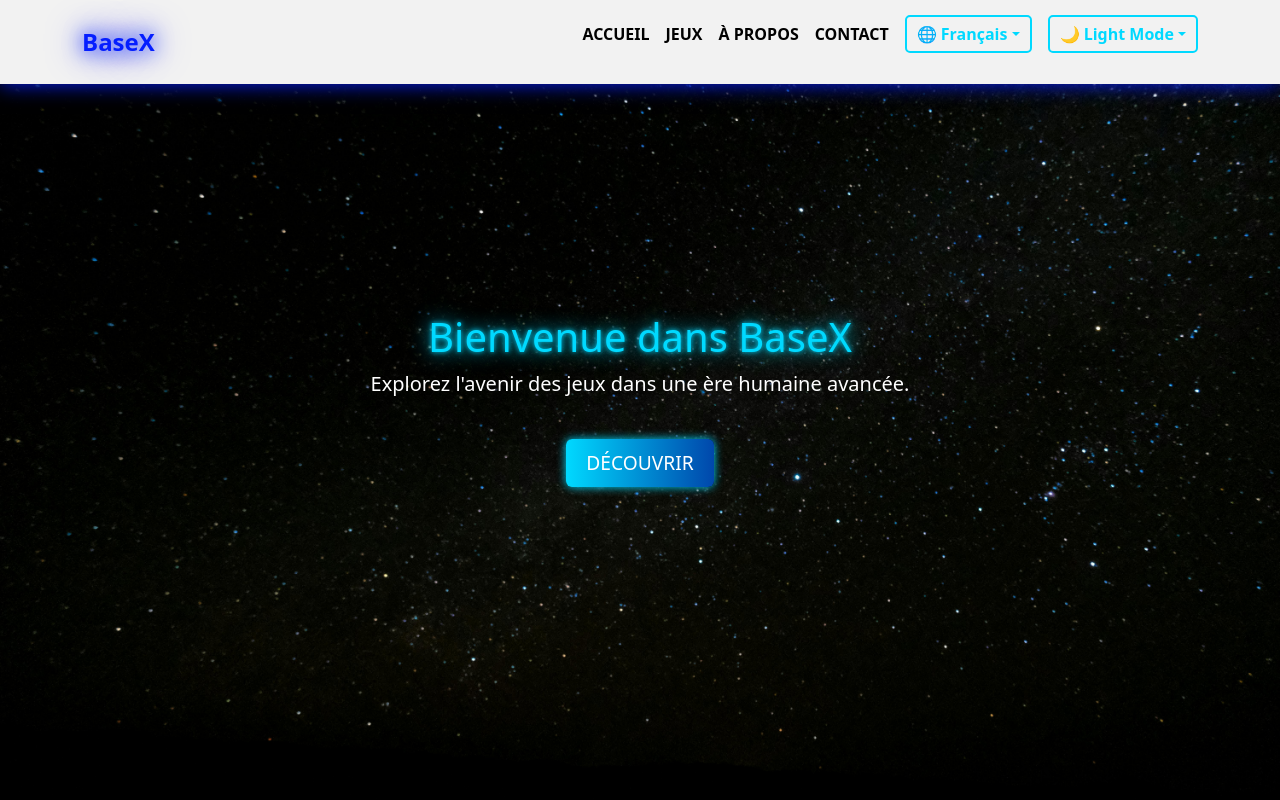
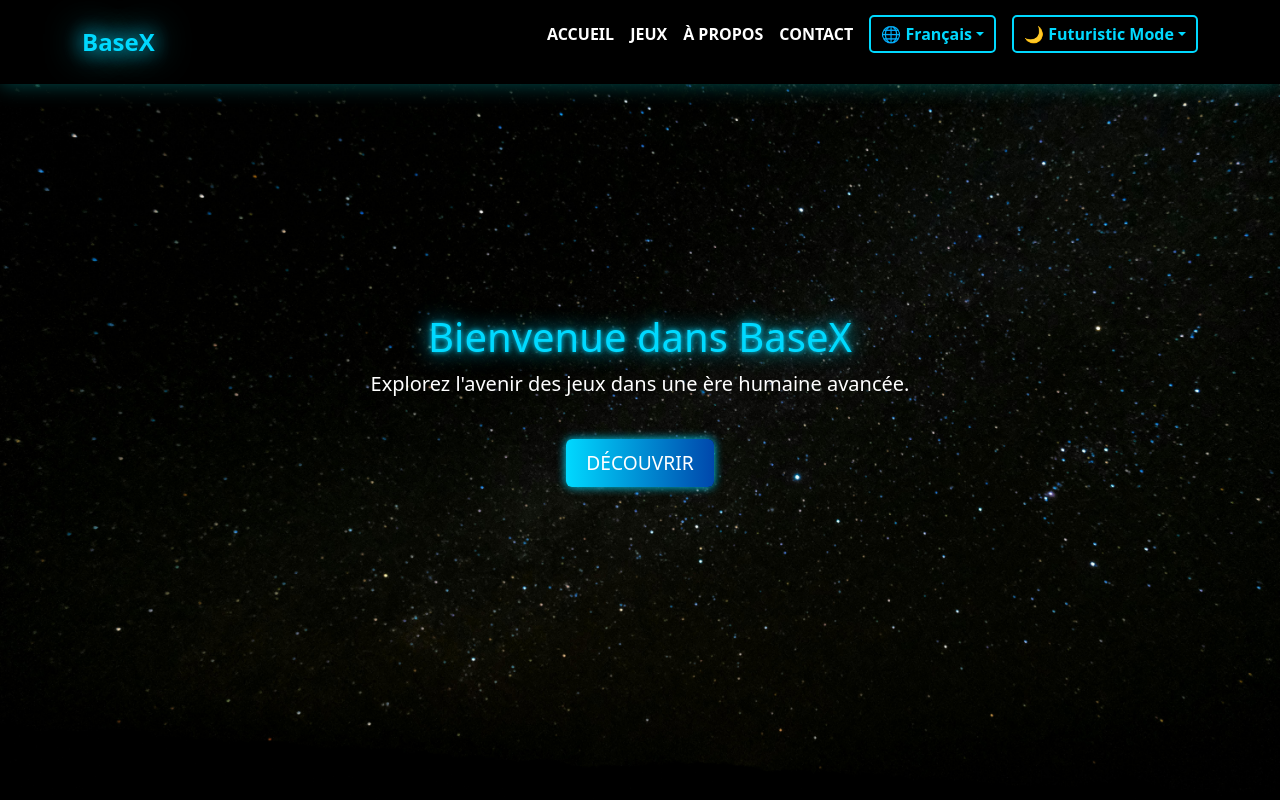
Before and after one commit to LBasil/base-x-website, a Vue app: page / in a window 1280 px wide. Shown: the top 800 px of the page. Built offline with nearby package versions, Linux system fonts and the light colour scheme.

Commit message:
Futuristic first

```diff
--- a/src/components/ThemeSwitcherComponent.vue
+++ b/src/components/ThemeSwitcherComponent.vue
@@ -27,10 +27,10 @@ export default {
   data() {
     return {
       themes: [
+        { code: 'futuristic', label: 'Futuristic Mode', icon: '🌠' },
         { code: 'light', label: 'Light Mode', icon: '🌞' },
-        { code: 'futuristic', label: 'Futuristic Mode', icon: '🌠' },
       ],
-      currentTheme: localStorage.getItem('theme') || 'light'
+      currentTheme: localStorage.getItem('theme') || 'futuristic'
     };
   },
   computed: {
@@ -38,7 +38,7 @@ export default {
       const currentTheme = this.themes.find(
         (theme) => theme.code === this.currentTheme
       );
-      return currentTheme ? currentTheme.label : 'Light Mode';
+      return currentTheme ? currentTheme.label : 'Futuristic Mode';
     },
   },
   mounted() {
```
